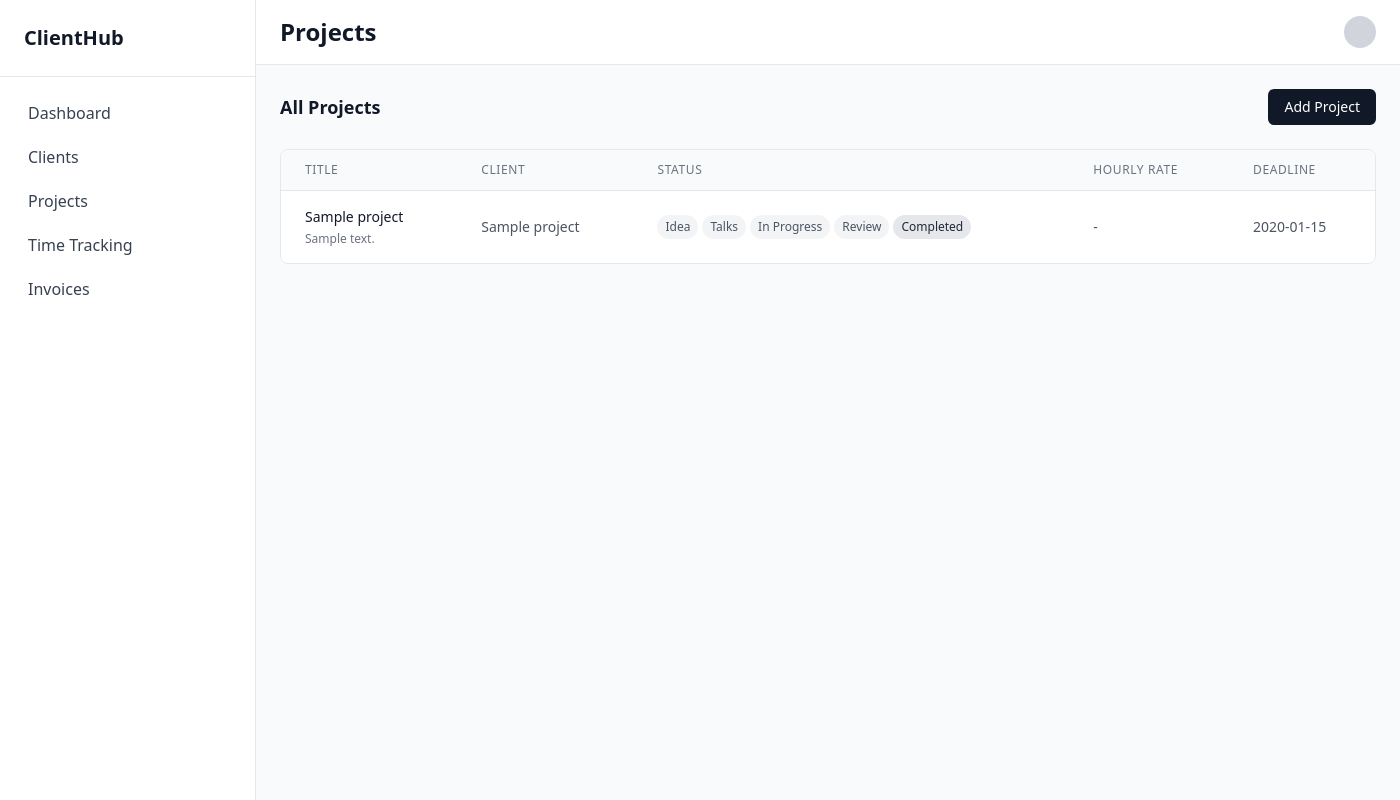
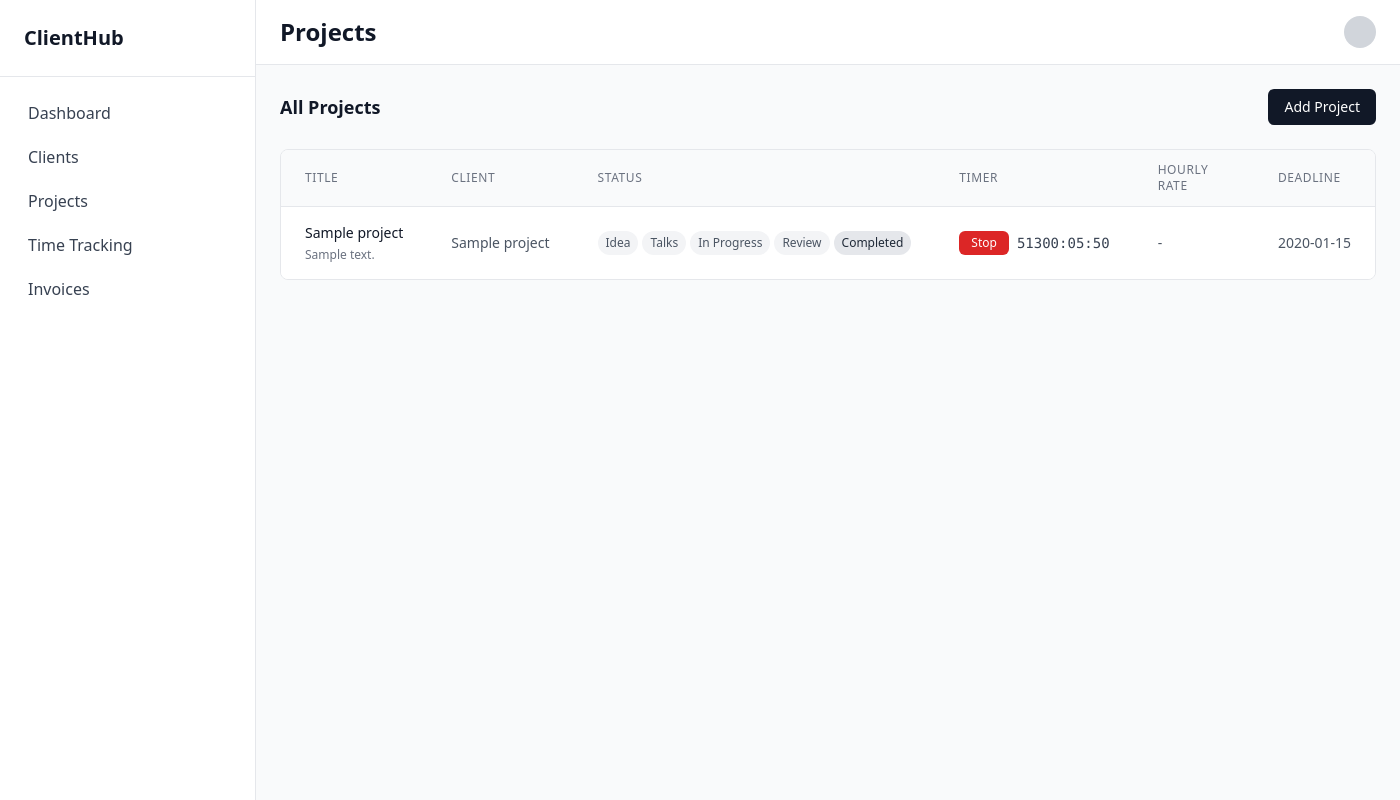
Before and after one commit to notyourbeast/Client-Ops-Desk, a Flask app: template app/templates/projects/list.html in a window 1400 px wide. Run offline with Flask 3, Linux system fonts and the light colour scheme; the template is opened without the code that fills it: most values are stand-ins (such as "Sample title", 1, 10 or a date in 2020); some libraries are stand-ins or nearby versions.

Commit message:
start/stop timer UI on projects view (refs: ChatGPT)

```diff
--- a/app/templates/projects/list.html
+++ b/app/templates/projects/list.html
@@ -91,6 +91,7 @@
                 <th class="px-6 py-3 text-left text-xs font-medium text-gray-500 uppercase tracking-wider">Title</th>
                 <th class="px-6 py-3 text-left text-xs font-medium text-gray-500 uppercase tracking-wider">Client</th>
                 <th class="px-6 py-3 text-left text-xs font-medium text-gray-500 uppercase tracking-wider">Status</th>
+                <th class="px-6 py-3 text-left text-xs font-medium text-gray-500 uppercase tracking-wider">Timer</th>
                 <th class="px-6 py-3 text-left text-xs font-medium text-gray-500 uppercase tracking-wider">Hourly Rate</th>
                 <th class="px-6 py-3 text-left text-xs font-medium text-gray-500 uppercase tracking-wider">Deadline</th>
             </tr>
@@ -130,6 +131,21 @@
                             </button>
                         </div>
                     </td>
+                    <td class="px-6 py-4 whitespace-nowrap">
+                        <div class="flex items-center gap-2" data-project-id="{{ project._id }}">
+                            <button onclick="handleTimer('{{ project._id }}', 'start')"
+                                    id="start-btn-{{ project._id }}"
+                                    class="px-3 py-1 text-xs font-medium rounded-md bg-green-600 text-white hover:bg-green-700 transition-colors">
+                                Start
+                            </button>
+                            <button onclick="handleTimer('{{ project._id }}', 'stop')"
+                                    id="stop-btn-{{ project._id }}"
+                                    class="px-3 py-1 text-xs font-medium rounded-md bg-red-600 text-white hover:bg-red-700 transition-colors hidden">
+                                Stop
+                            </button>
+                            <span id="timer-{{ project._id }}" class="text-sm font-mono text-gray-700"></span>
+                        </div>
+                    </td>
                     <td class="px-6 py-4 whitespace-nowrap text-sm text-gray-600">
                         {% if project.hourly_rate %}${{ "%.2f"|format(project.hourly_rate) }}{% else %}-{% endif %}
                     </td>
@@ -140,7 +156,7 @@
                 {% endfor %}
             {% else %}
                 <tr>
-                    <td colspan="5" class="px-6 py-8 text-center text-sm text-gray-500">
+                    <td colspan="6" class="px-6 py-8 text-center text-sm text-gray-500">
                         No projects yet. Click "Add Project" to get started.
                     </td>
                 </tr>
@@ -150,6 +166,81 @@
 </div>
 
 <script>
+const activeTimers = {};
+
+{% for project in projects %}
+{% if project.active_timer %}
+activeTimers['{{ project._id }}'] = new Date('{{ project.active_timer.start_time }}');
+document.getElementById('start-btn-{{ project._id }}').classList.add('hidden');
+document.getElementById('stop-btn-{{ project._id }}').classList.remove('hidden');
+{% endif %}
+{% endfor %}
+
+function formatTime(seconds) {
+    const hrs = Math.floor(seconds / 3600);
+    const mins = Math.floor((seconds % 3600) / 60);
+    const secs = seconds % 60;
+    return `${String(hrs).padStart(2, '0')}:${String(mins).padStart(2, '0')}:${String(secs).padStart(2, '0')}`;
+}
+
+function updateTimerDisplay(projectId) {
+    const timerElement = document.getElementById(`timer-${projectId}`);
+    if (!timerElement) return;
+
+    if (activeTimers[projectId]) {
+        const elapsed = Math.floor((new Date() - activeTimers[projectId]) / 1000);
+        timerElement.textContent = formatTime(elapsed);
+    } else {
+        timerElement.textContent = '';
+    }
+}
+
+setInterval(() => {
+    Object.keys(activeTimers).forEach(projectId => {
+        updateTimerDisplay(projectId);
+    });
+}, 1000);
+
+Object.keys(activeTimers).forEach(projectId => {
+    updateTimerDisplay(projectId);
+});
+
+function handleTimer(projectId, action) {
+    const endpoint = action === 'start' ? `/projects/${projectId}/start-timer` : `/projects/${projectId}/stop-timer`;
+    const startBtn = document.getElementById(`start-btn-${projectId}`);
+    const stopBtn = document.getElementById(`stop-btn-${projectId}`);
+    const timerElement = document.getElementById(`timer-${projectId}`);
+
+    fetch(endpoint, {
+        method: 'POST',
+        headers: {
+            'Content-Type': 'application/json',
+        }
+    })
+    .then(response => response.json())
+    .then(data => {
+        if (data.success) {
+            if (action === 'start') {
+                activeTimers[projectId] = new Date(data.start_time);
+                startBtn.classList.add('hidden');
+                stopBtn.classList.remove('hidden');
+                updateTimerDisplay(projectId);
+            } else {
+                delete activeTimers[projectId];
+                startBtn.classList.remove('hidden');
+                stopBtn.classList.add('hidden');
+                timerElement.textContent = '';
+            }
+        } else {
+            alert('Failed to ' + action + ' timer: ' + (data.error || 'Unknown error'));
+        }
+    })
+    .catch(error => {
+        console.error('Error:', error);
+        alert('Failed to ' + action + ' timer');
+    });
+}
+
 function updateStatus(projectId, status) {
     const row = document.querySelector(`[data-project-id="${projectId}"]`).closest('tr');
     const pills = row.querySelectorAll('.status-pill');
```
Also changed, not shown: app/routes/project_routes.py (+30 -0 lines).
